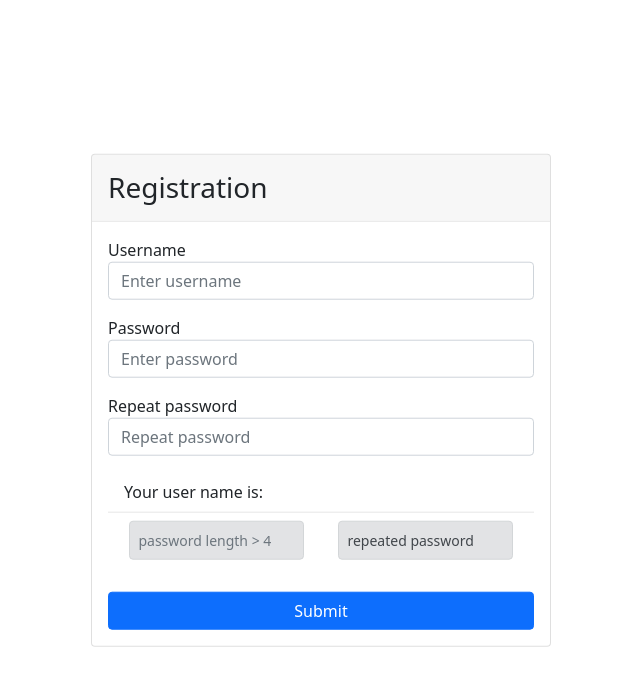
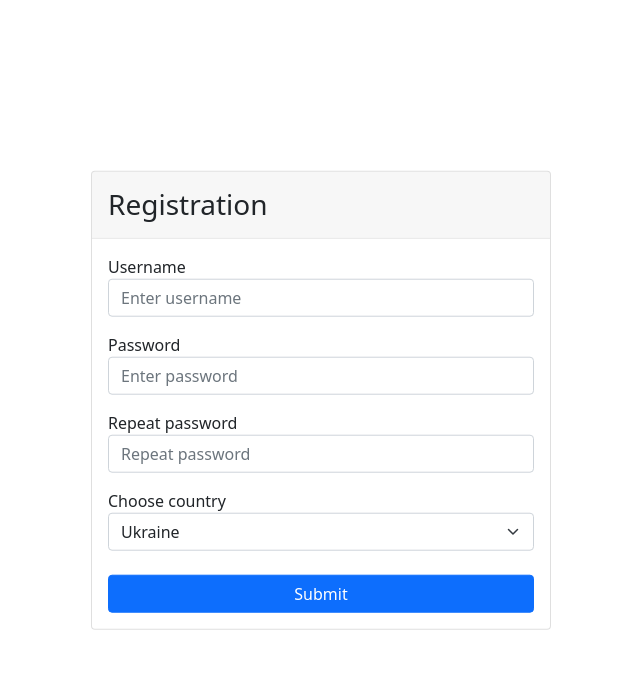
Before and after one commit to babilunga/react-forms, a React (Create React App) app: page / in a window 1280 px wide. Shown: the top 686 px of the page, without its empty margins (319-959 px from the left). Built offline with nearby package versions, Linux system fonts and the light colour scheme.

Commit message:
Added <select> tag, verification alerts moved to separate component

```diff
--- a/src/App.js
+++ b/src/App.js
@@ -1,7 +1,8 @@
 import React from 'react';
+// import Verificators from './Verificators.js';
+import countries from './data/countries.js';
 import 'bootstrap/dist/css/bootstrap.min.css';
 import './style.css';
-import classnames from 'classnames';
 
 export default class App extends React.Component {
   constructor() {
@@ -10,6 +11,7 @@ export default class App extends React.Component {
       username: '',
       password: '',
       repeatPassword: '',
+      country: '',
     };
   }
 
@@ -22,9 +24,18 @@ export default class App extends React.Component {
   };
 
   onChangeInput = (event) => {
+    console.log(`${event.target.name}: ${event.target.value}`);
     this.setState({
       [event.target.name]: event.target.value,
     });
+  };
+
+  getOptionItems = (items) => {
+    return items.map((item) => (
+      <option key={item.id} value={item.id}>
+        {item.name}
+      </option>
+    ));
   };
 
   render() {
@@ -65,42 +76,25 @@ export default class App extends React.Component {
               onChange={this.onChangeInput}
             />
           </div>
-          <ul className="list-group list-group-flush">
-            <li className="list-group-item">
-              <span>
-                Your user name is: <strong>{this.state.username}</strong>
-              </span>
-            </li>
-            <li className="list-group-item">
-              <div className="row justify-content-around">
-                <div
-                  className={classnames(
-                    'alert alert-secondary p-2 small col-5',
-                    {
-                      'alert-success': this.state.password.length > 4,
-                      'text-muted': this.state.password.length <= 4,
-                    }
-                  )}
-                >
-                  {'password length > 4'}
-                </div>
-                <div
-                  className={classnames(
-                    'alert alert-secondary p-2 small col-5',
-                    {
-                      'alert-success':
-                        this.state.password === this.state.repeatPassword &&
-                        this.state.password !== '',
-                      'text-muted':
-                        this.state.password !== this.state.repeatPassword,
-                    }
-                  )}
-                >
-                  repeated password
-                </div>
-              </div>
-            </li>
-          </ul>
+          <div className="form-group mb-3">
+            <label htmlFor="countrySelect">Choose country</label>
+            <select
+              className="form-select"
+              id="countrySelect"
+              name="country"
+              value={this.state.country}
+              onChange={this.onChangeInput}
+            >
+              {this.getOptionItems(countries)}
+            </select>
+          </div>
+
+          {/* <Verificators
+            username={this.state.username}
+            password={this.state.password}
+            repeatPassword={this.state.repeatPassword}
+          /> */}
+
           <button
             type="submit"
             className="btn btn-primary btn-block w-100 mt-2"
--- /dev/null
+++ b/src/Verificators.js
@@ -0,0 +1,40 @@
+import classnames from 'classnames';
+
+const Verificators = (props) => {
+  const { username, password, repeatPassword } = props;
+
+  return (
+    <div>
+      <ul className="list-group list-group-flush">
+        <li className="list-group-item">
+          <span>
+            Your user name is: <strong>{username}</strong>
+          </span>
+        </li>
+        <li className="list-group-item">
+          <div className="row justify-content-around">
+            <div
+              className={classnames('alert alert-secondary p-2 small col-5', {
+                'alert-success': password.length > 4,
+                'text-muted': password.length <= 4,
+              })}
+            >
+              {'password length > 4'}
+            </div>
+            <div
+              className={classnames('alert alert-secondary p-2 small col-5', {
+                'alert-success': password === repeatPassword && password !== '',
+                'text-muted':
+                  password !== repeatPassword || repeatPassword === '',
+              })}
+            >
+              repeated password
+            </div>
+          </div>
+        </li>
+      </ul>
+    </div>
+  );
+};
+
+export default Verificators;
--- /dev/null
+++ b/src/data/countries.js
@@ -0,0 +1,23 @@
+const countries = [
+  {
+    id: 1,
+    name: 'Ukraine',
+  },
+  {
+    id: 2,
+    name: 'Germany',
+  },
+  {
+    id: 3,
+    name: 'France',
+  },
+  {
+    id: 4,
+    name: 'Spain',
+  },
+  {
+    id: 5,
+    name: 'USA',
+  },
+];
+export default countries;
```
